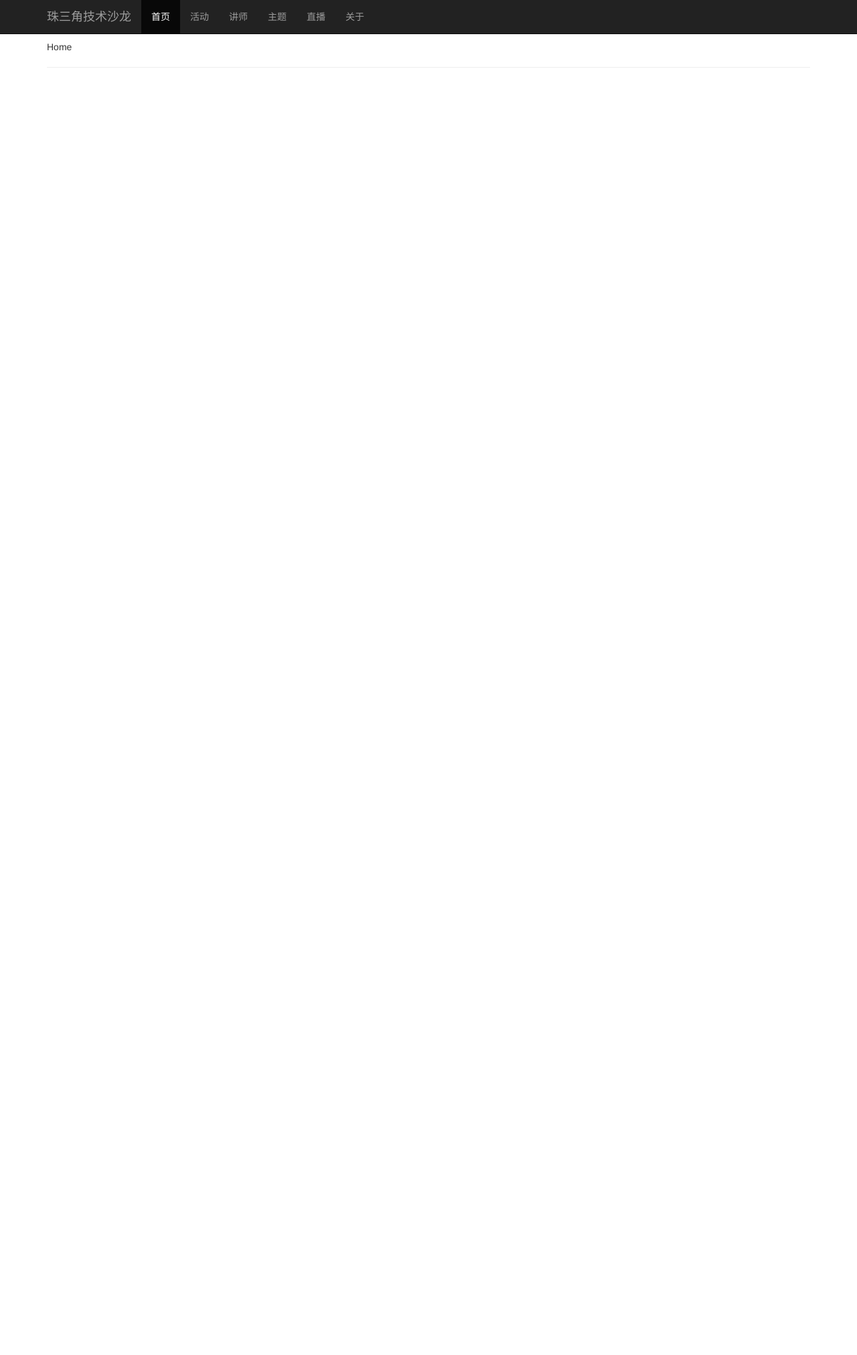
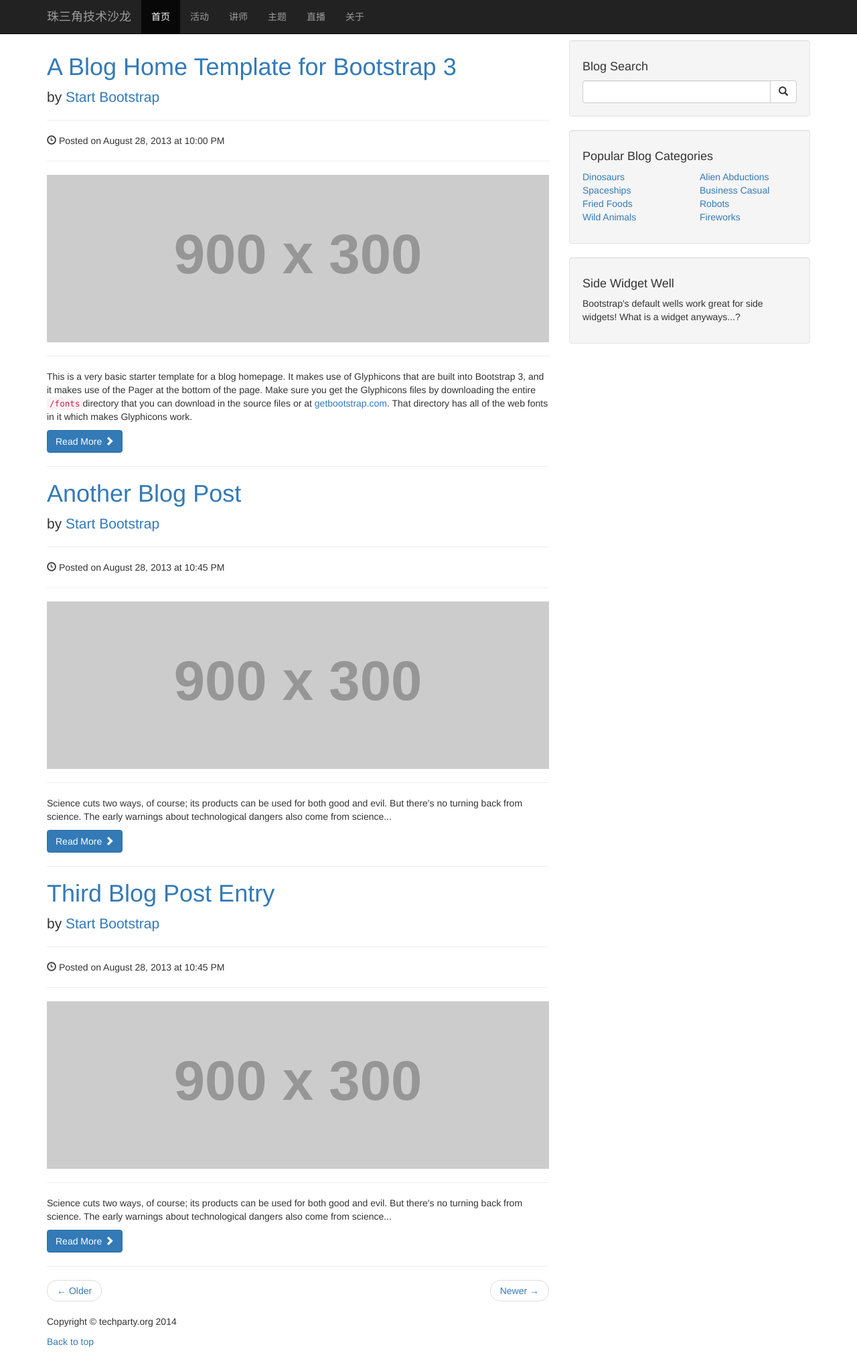
Before and after one commit to gztechparty/techparty, a Django app: page / in a window 1280 px wide. Shown: the whole page at 67% size. Before the commit the page ends 101 px from the top, so only its background shows below. Run offline with Django 3.2, Linux system fonts and the light colour scheme; grey boxes labelled with a size stand in for pictures from a placeholder-image service; parts of the project's set-up code (start-up, migrations or seed data) failed here and were passed over; some libraries are stand-ins or nearby versions.

Commit message:
update home ui

```diff
--- a/techparty/website/templates/base.html
+++ b/techparty/website/templates/base.html
@@ -51,7 +51,10 @@
 
   <div class="container">
     <footer>
-        <hr>
+      <p>Copyright &copy; techparty.org 2014</p>
+      <p>
+        <a href="#top">Back to top</a>
+      </p>
     </footer>
   </div>
 
--- a/techparty/website/templates/home.html
+++ b/techparty/website/templates/home.html
@@ -2,7 +2,124 @@
 
 
 {% block main %}
-<div class="container">
-  Home
-</div>
+    <div class="container">
+
+        <div class="row">
+            <div class="col-lg-8">
+
+                <!-- blog entry -->
+                <h1><a href="#">A Blog Home Template for Bootstrap 3</a>
+                </h1>
+                <p class="lead">by <a href="index.php">Start Bootstrap</a>
+                </p>
+                <hr>
+                <p>
+                    <span class="glyphicon glyphicon-time"></span> Posted on August 28, 2013 at 10:00 PM</p>
+                <hr>
+                <img src="http://placehold.it/900x300" class="img-responsive">
+                <hr>
+                <p>This is a very basic starter template for a blog homepage. It makes use of Glyphicons that are built into Bootstrap 3, and it makes use of the Pager at the bottom of the page. Make sure you get the Glyphicons files by downloading the entire
+                    <code>/fonts</code>directory that you can download in the source files or at <a href="http://getbootstrap.com">getbootstrap.com</a>. That directory has all of the web fonts in it which makes Glyphicons work.</p>
+                <a class="btn btn-primary" href="#">Read More <span class="glyphicon glyphicon-chevron-right"></span></a>
+
+                <hr>
+
+                <!-- second blog entry -->
+                <h1><a href="#">Another Blog Post</a>
+                </h1>
+                <p class="lead">by <a href="index.php">Start Bootstrap</a>
+                </p>
+                <hr>
+                <p>
+                    <span class="glyphicon glyphicon-time"></span> Posted on August 28, 2013 at 10:45 PM</p>
+                <hr>
+                <img src="http://placehold.it/900x300" class="img-responsive">
+                <hr>
+                <p>Science cuts two ways, of course; its products can be used for both good and evil. But there's no turning back from science. The early warnings about technological dangers also come from science...</p>
+                <a class="btn btn-primary" href="#">Read More <span class="glyphicon glyphicon-chevron-right"></span></a>
+
+                <hr>
+
+                <!-- third blog entry -->
+                <h1><a href="#">Third Blog Post Entry</a>
+                </h1>
+                <p class="lead">by <a href="index.php">Start Bootstrap</a>
+                </p>
+                <hr>
+                <p>
+                    <span class="glyphicon glyphicon-time"></span> Posted on August 28, 2013 at 10:45 PM</p>
+                <hr>
+                <img src="http://placehold.it/900x300" class="img-responsive">
+                <hr>
+                <p>Science cuts two ways, of course; its products can be used for both good and evil. But there's no turning back from science. The early warnings about technological dangers also come from science...</p>
+                <a class="btn btn-primary" href="#">Read More <span class="glyphicon glyphicon-chevron-right"></span></a>
+
+                <hr>
+
+                <!-- pager -->
+                <ul class="pager">
+                    <li class="previous"><a href="#">&larr; Older</a>
+                    </li>
+                    <li class="next"><a href="#">Newer &rarr;</a>
+                    </li>
+                </ul>
+
+            </div>
+
+            <div class="col-lg-4">
+                <div class="well">
+                    <h4>Blog Search</h4>
+                    <div class="input-group">
+                        <input type="text" class="form-control">
+                        <span class="input-group-btn">
+                            <button class="btn btn-default" type="button">
+                                <span class="glyphicon glyphicon-search"></span>
+                            </button>
+                        </span>
+                    </div>
+                    <!-- /input-group -->
+                </div>
+                <!-- /well -->
+                <div class="well">
+                    <h4>Popular Blog Categories</h4>
+                    <div class="row">
+                        <div class="col-lg-6">
+                            <ul class="list-unstyled">
+                                <li><a href="#dinosaurs">Dinosaurs</a>
+                                </li>
+                                <li><a href="#spaceships">Spaceships</a>
+                                </li>
+                                <li><a href="#fried-foods">Fried Foods</a>
+                                </li>
+                                <li><a href="#wild-animals">Wild Animals</a>
+                                </li>
+                            </ul>
+                        </div>
+                        <div class="col-lg-6">
+                            <ul class="list-unstyled">
+                                <li><a href="#alien-abductions">Alien Abductions</a>
+                                </li>
+                                <li><a href="#business-casual">Business Casual</a>
+                                </li>
+                                <li><a href="#robots">Robots</a>
+                                </li>
+                                <li><a href="#fireworks">Fireworks</a>
+                                </li>
+                            </ul>
+                        </div>
+                    </div>
+                </div>
+                <!-- /well -->
+                <div class="well">
+                    <h4>Side Widget Well</h4>
+                    <p>Bootstrap's default wells work great for side widgets! What is a widget anyways...?</p>
+                </div>
+                <!-- /well -->
+            </div>
+        </div>
+
+
+
+    </div>
+    <!-- /.container -->
 {% endblock %}
```
